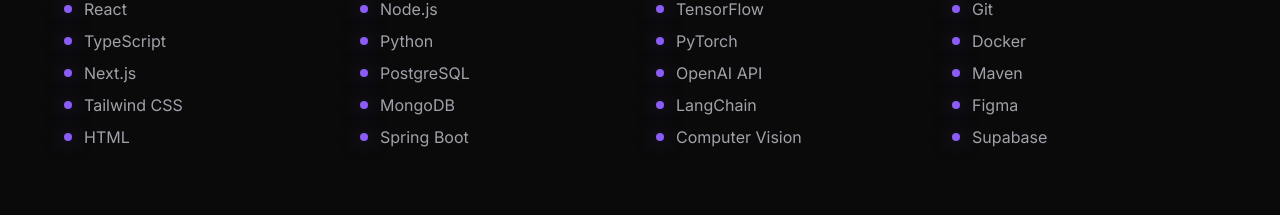
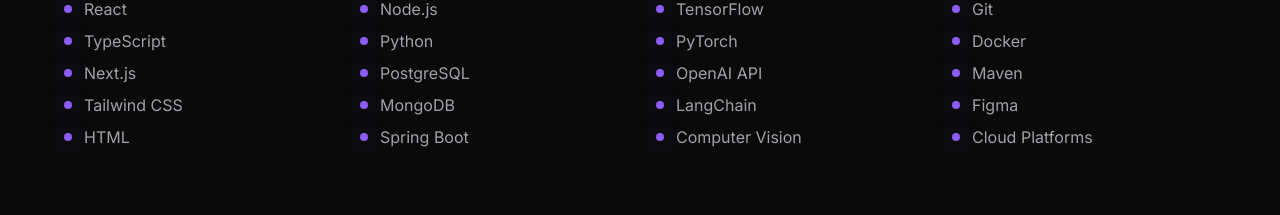
Before and after one commit to kishore2818/Kishore-s-portfolio, a React (Vite) app: page / in a window 1280 px wide. Shown: the part 1600-1815 px from the top of the page. Built offline with nearby package versions, Linux system fonts and the light colour scheme.

Commit message:
last updates

```diff
--- a/src/components/About.tsx
+++ b/src/components/About.tsx
@@ -13,7 +13,7 @@
     { category: 'Frontend', items: ['React', 'TypeScript', 'Next.js', 'Tailwind CSS','HTML'] },
     { category: 'Backend', items: ['Node.js', 'Python', 'PostgreSQL', 'MongoDB','Spring Boot'] },
     { category: 'AI/ML', items: ['TensorFlow', 'PyTorch', 'OpenAI API', 'LangChain', 'Computer Vision'] },
-    { category: 'Tools', items: ['Git', 'Docker', 'Maven', 'Figma', 'Supabase'] },
+    { category: 'Tools', items: ['Git', 'Docker', 'Maven', 'Figma', 'Cloud Platforms'] },
   ];
 
   const passions = [
```
Also changed, not shown: public/projects/kaapaan.png (deleted).
